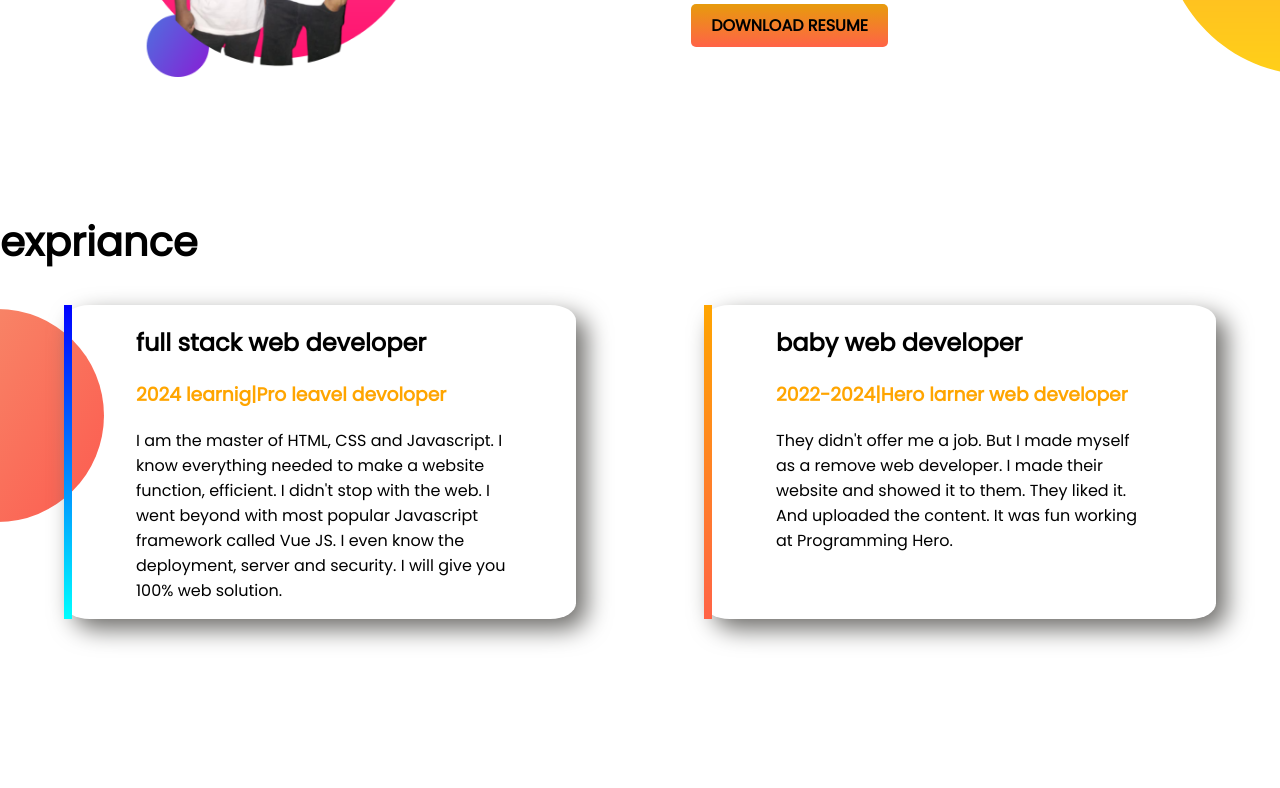
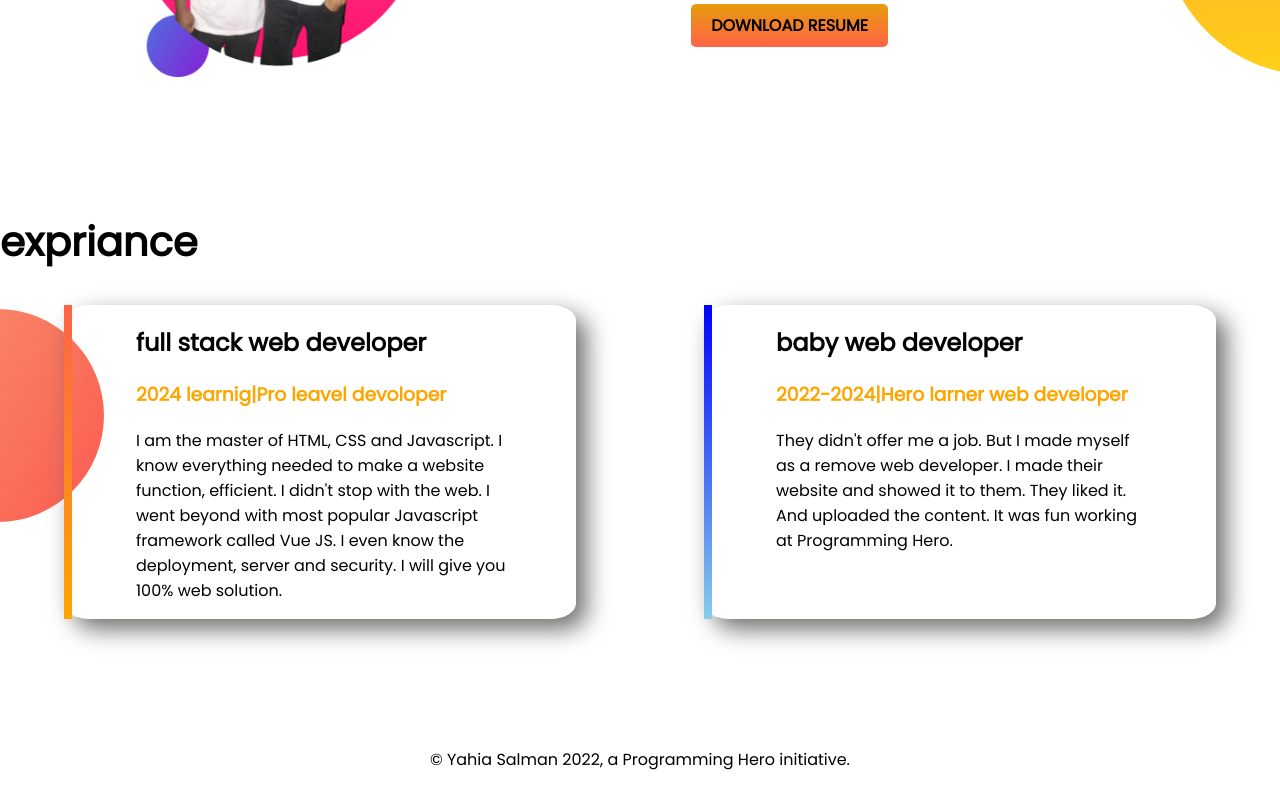
Before and after one commit to Yahia554/devoloper-portfolio, a plain HTML site: page index.html in a window 1280 px wide. Shown: the part 709-1497 px from the top of the page. Before the commit the page ends 1456 px from the top, so only its background shows below. Drawn offline with Linux system fonts and the light colour scheme.

Commit message:
footer-aded

```diff
--- a/index.html
+++ b/index.html
@@ -62,6 +62,9 @@
             </div>
         </div>
     </section>
+    <footer>
+        <p>© Yahia Salman 2022, a Programming Hero initiative.</p>
+    </footer>
 </body>
 
 </html>
--- a/style.css
+++ b/style.css
@@ -28,12 +28,12 @@ h1{
 }
 #full-web-dev-exp{
     border-left:solid 8px;
-    border-image: linear-gradient(blue,cyan);
+    border-image: linear-gradient(tomato,orange);
     border-image-slice: 1;
 }
 #baby-web-dev-exp{
     border-left:solid 8px;
-    border-image: linear-gradient(orange,tomato);
+    border-image: linear-gradient(blue,skyblue);
     border-image-slice: 1;
 }
 .half-widts img{
@@ -67,3 +67,6 @@ h1{
 .big{
     font-size: 40px;
 }
+footer p {
+    text-align: center;
+}
```
Also changed, not shown: showOff/all.jpg (deleted), showOff/aslam.jpg (deleted), showOff/sami.jpg (deleted), showOff/style.jpg (deleted), showOff/vai.jpg (deleted), showOff/vhab.jpg (deleted), 4 other files.
